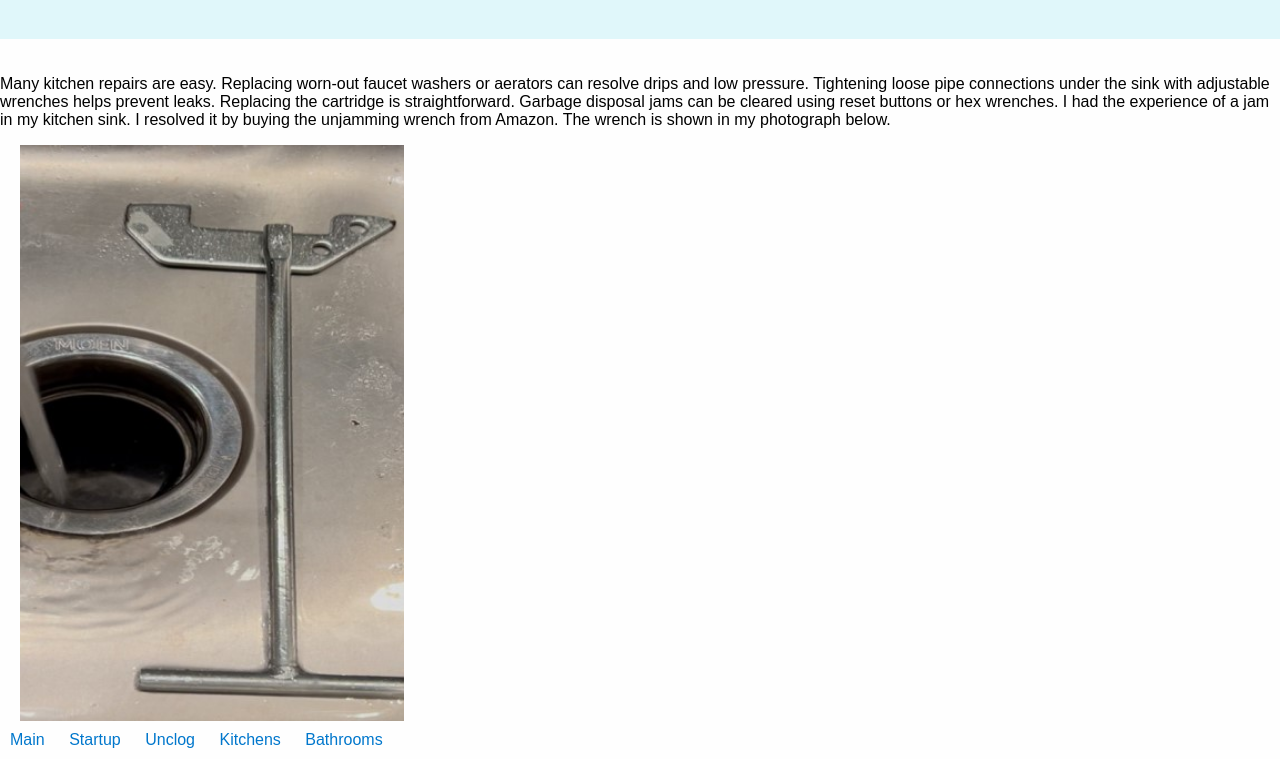
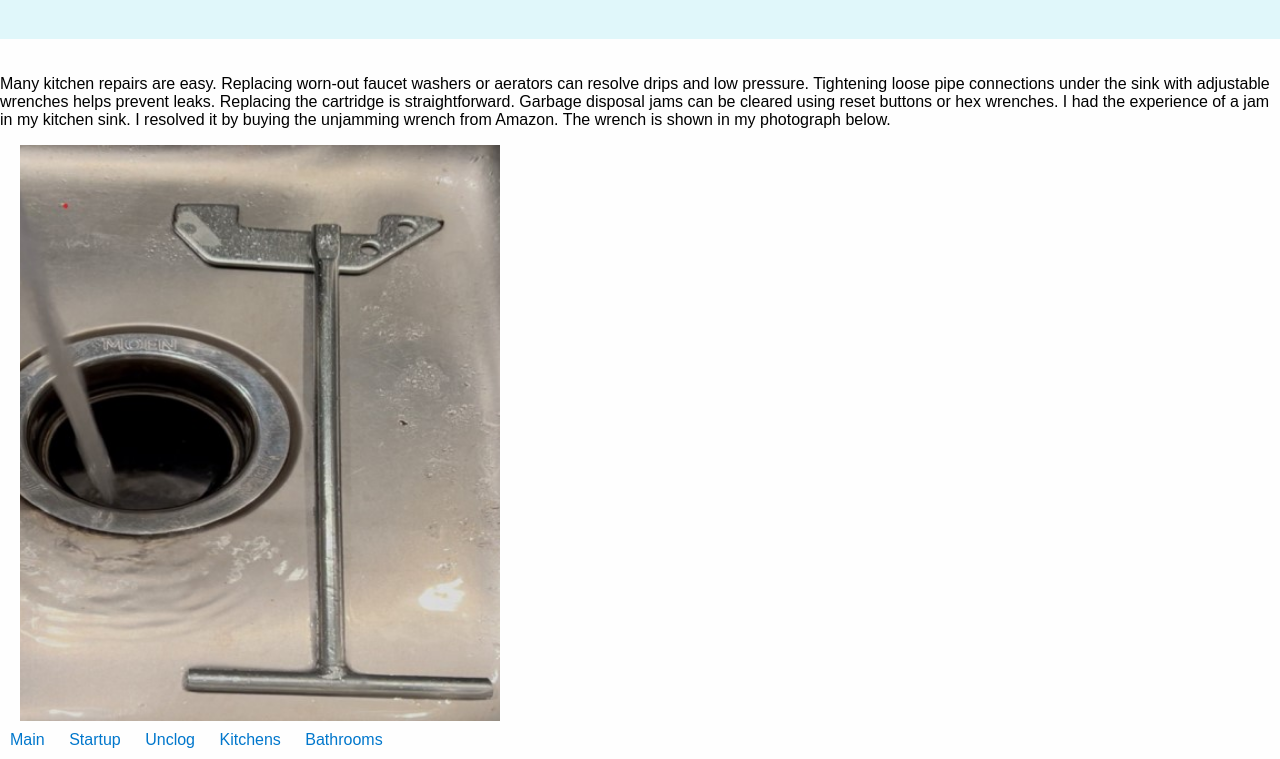
Before and after one commit to sr9IVY/SimplePlumbingRepair, a plain HTML site: page kitchen-repair.html in a window 1280 px wide. Shown: the part 81-840 px from the top of the page. Drawn offline with Linux system fonts and the light colour scheme.

Commit message:
Update kitchen-repair.html

```diff
--- a/kitchen-repair.html
+++ b/kitchen-repair.html
@@ -19,7 +19,7 @@
 <img
   src="tool.jpg"
   alt="Tool"
-  style="width: 4in; height: 6in; object-fit: cover; display: block; margin-left: 20px;"
+  style="width: 5in; height: 6in; object-fit: cover; display: block; margin-left: 20px;"
 >
 
 
```
